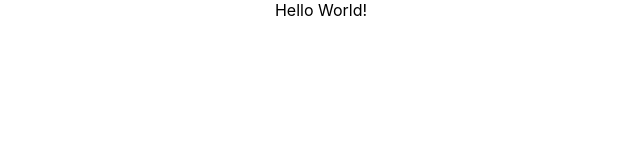
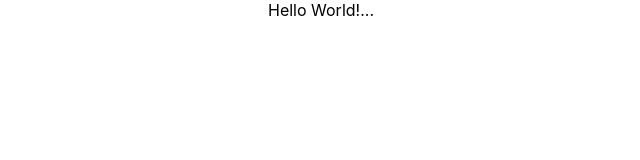
Before and after one commit to ModanwalPriti06/Gmail-Automation-AI-Frontend, a React (Create React App) app: page / in a window 1280 px wide. Shown: the top 160 px of the page, without its empty margins (319-959 px from the left). Built offline with nearby package versions, Linux system fonts and the light colour scheme.

Commit message:
dot updated

```diff
--- a/src/App.js
+++ b/src/App.js
@@ -4,7 +4,7 @@ import './App.css';
 function App() {
   return (
     <div className="App">
-      Hello World!
+      Hello World!...
     </div>
   );
 }
```
